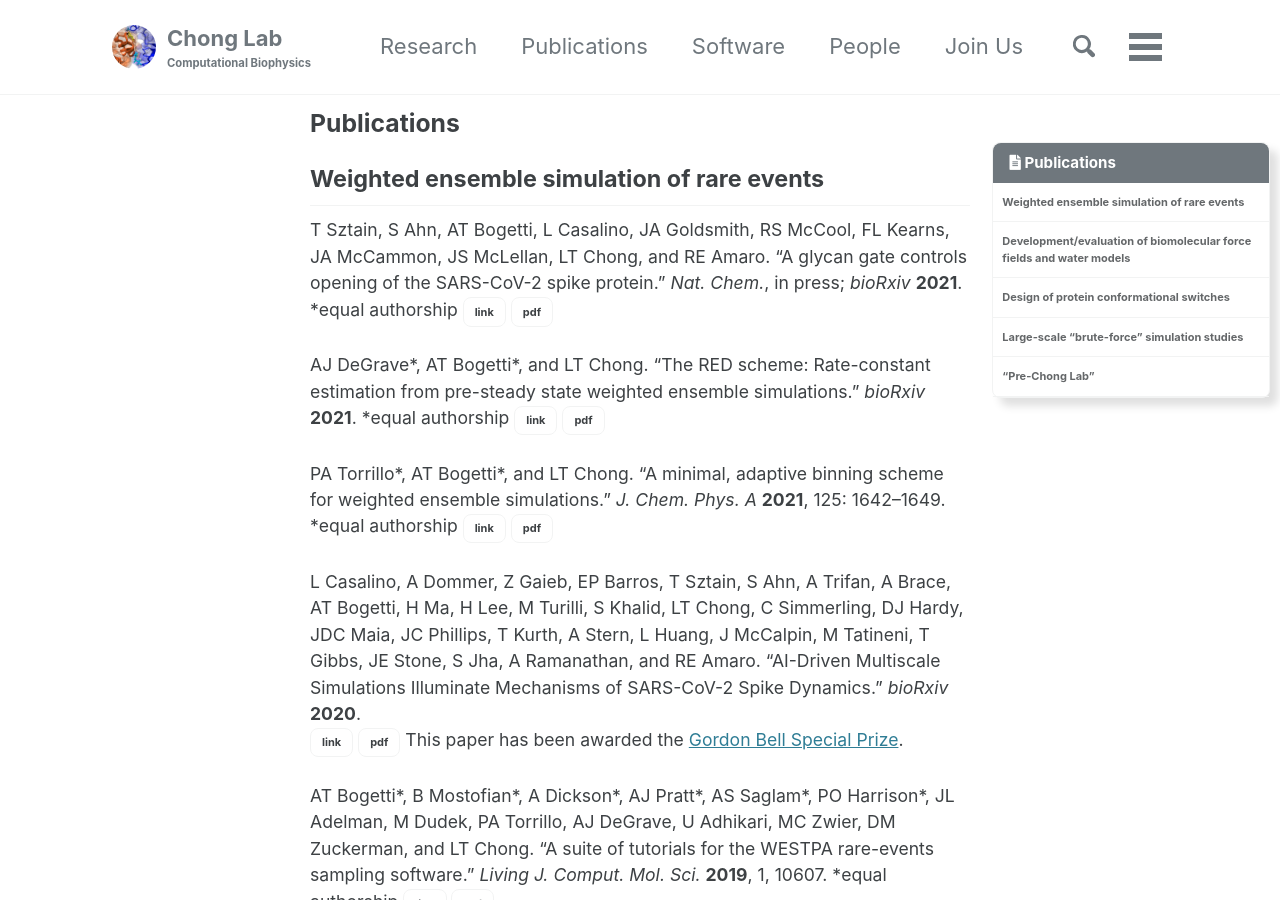
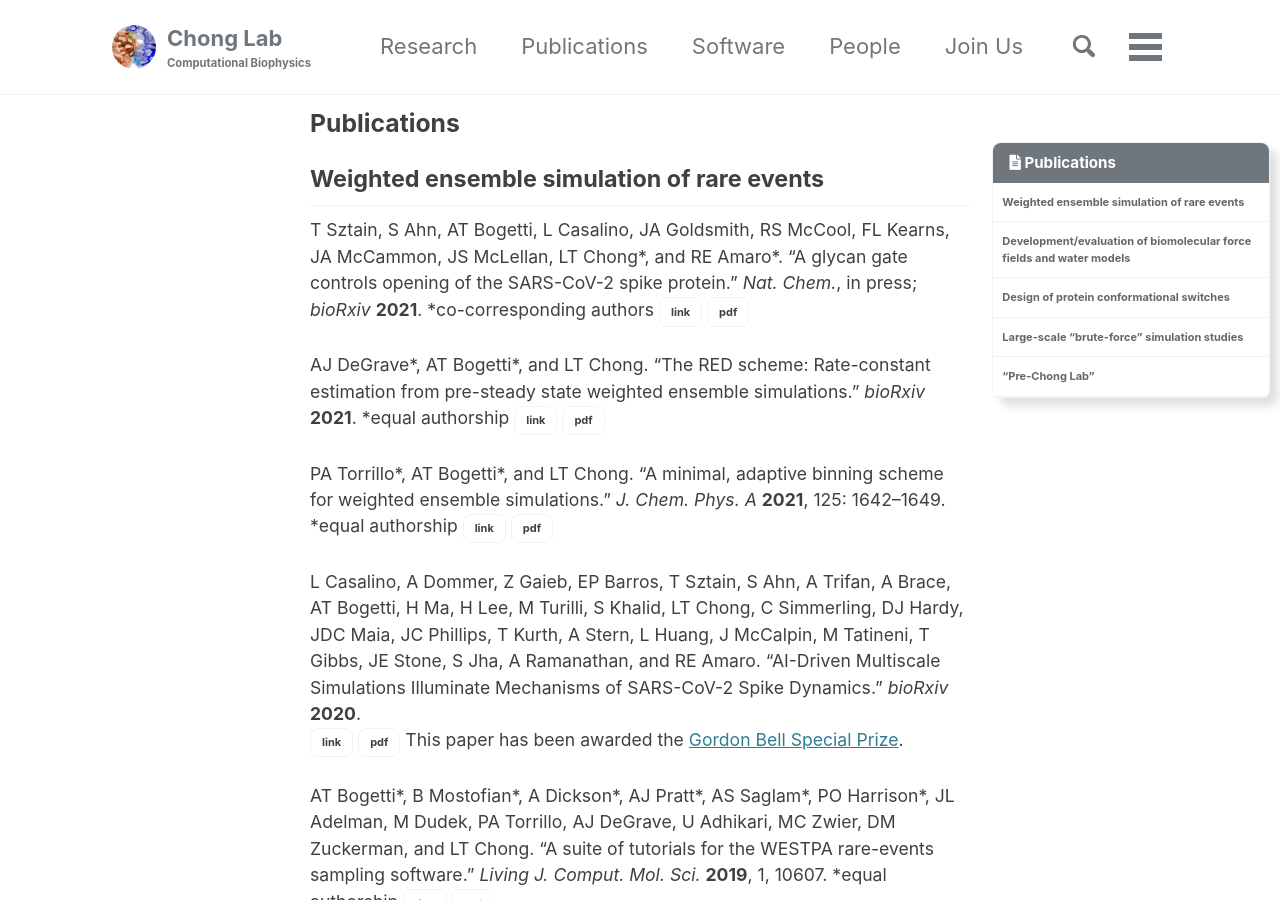
Before and after one commit to darianyang/mm-github-pages-test, a Jekyll site: the page built from _pages/publications.md, in a window 1280 px wide and 900 px high. Built offline with Jekyll 4.4.1, drawn with Linux system fonts in a browser that asks for light colours; cached includes are drawn as plain includes.

Commit message:
Update publications.md

```diff
--- a/_pages/publications.md
+++ b/_pages/publications.md
@@ -8,7 +8,7 @@ toc_label: "Publications"
 
 ## Weighted ensemble simulation of rare events
 
-T Sztain, S Ahn, AT Bogetti, L Casalino, JA Goldsmith, RS McCool, FL Kearns, JA McCammon, JS McLellan, LT Chong, and RE Amaro. “A glycan gate controls opening of the SARS-CoV-2 spike protein.” *Nat. Chem.*, in press; *bioRxiv* **2021**. \*equal authorship
+T Sztain, S Ahn, AT Bogetti, L Casalino, JA Goldsmith, RS McCool, FL Kearns, JA McCammon, JS McLellan, LT Chong\*, and RE Amaro\*. “A glycan gate controls opening of the SARS-CoV-2 spike protein.” *Nat. Chem.*, in press; *bioRxiv* **2021**. \*co-corresponding authors
 [link](https://www.biorxiv.org/content/10.1101/2021.02.15.431212v2){: .btn .btn--inverse .btn--small} [pdf](/assets/pdf/weighted-ensemble/Sztain et al. - 2021 - A glycan gate controls opening of the SARS-CoV-2 spike protein.pdf){: .btn .btn--inverse .btn--small}
 
 AJ DeGrave\*, AT Bogetti\*, and LT Chong. “The RED scheme: Rate-constant estimation from pre-steady state weighted ensemble simulations.” *bioRxiv* **2021**. \*equal authorship
```
